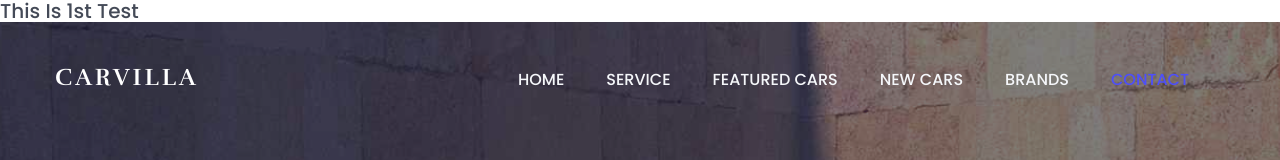
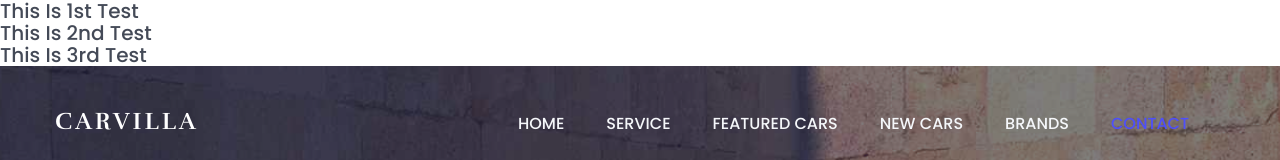
Before and after one commit to 91shahid/mycarwebsite, a plain HTML site: page index.html in a window 1280 px wide. Shown: the top 160 px of the page. Drawn offline with nearby package versions, Linux system fonts and the light colour scheme.

Commit message:
Update index.html

```diff
--- a/index.html
+++ b/index.html
@@ -1,4 +1,6 @@
 <h1>This is 1st Test</h1>
+<h2>This is 2nd Test</h2>
+<h3>This is 3rd Test</h3>
 
 <!doctype html>
 <html class="no-js" lang="en">
```
